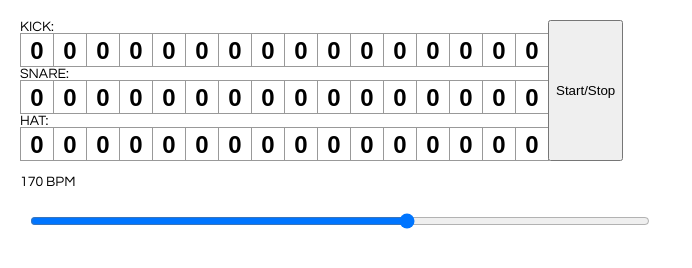
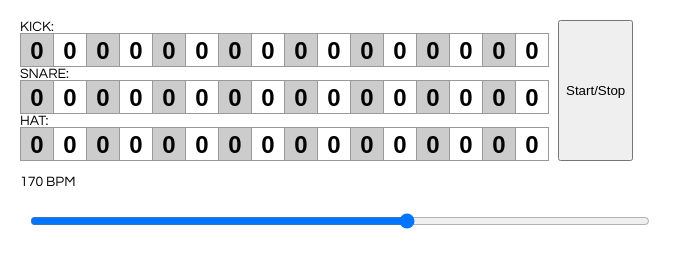
Before and after one commit to cgibbs/react-sequencer, a React app: page / in a window 1280 px wide. Shown: the whole page, without its empty margins (0-692 px from the left). Built offline with nearby package versions, Linux system fonts and the light colour scheme; no server answers.

Commit message:
some CSS changes for readability, some experiments for future aesthetic changes

```diff
--- a/package.json
+++ b/package.json
@@ -1,6 +1,6 @@
 {
   "name": "sequencer-react",
-  "version": "0.1.2",
+  "version": "0.1.3",
   "homepage": "https://cgibbs.github.io/react-sequencer",
   "private": true,
   "dependencies": {
--- a/src/index.css
+++ b/src/index.css
@@ -53,3 +53,11 @@ ol, ul {
   width: 50%;
   margin: 10px;
 }
+
+.even {
+  background-color: #CCC;
+}
+
+.startStop {
+  margin-left: 10px;
+}
--- a/src/index.js
+++ b/src/index.js
@@ -8,7 +8,10 @@ import {Howl} from 'howler';
 
 function Step(props) {
   return (
-    <button className="square" onClick={props.onClick}>
+    <button className={
+      "square" +
+      ((props.step % 2 === 0) ? " even" : " odd")
+    } onClick={props.onClick}>
       {props.value ? 1 : 0}
     </button>
   )
@@ -33,6 +36,8 @@ class SequencerRow extends React.Component {
   renderStep(i) {
     return (
       <Step
+        step={i}
+        stepNumber={this.state.stepNumber}
         value={this.state.sequencer[i]}
         onClick={() => this.handleClick(i)}
       />
@@ -72,9 +77,6 @@ class Game extends React.Component {
       stepNumber: 0,
     }
 
-    // this.kickSound = new Audio(BD);
-    // this.snareSound = new Audio(SD);
-    // this.hatSound = new Audio(HH);
     this.kickSound = new Howl({
       src: BD,
     })
@@ -118,21 +120,19 @@ class Game extends React.Component {
     this.setState({
       stepNumber: (this.state.stepNumber + 1) % 16,
     })
-    console.log(this.state);
+    this.render();
   }
 
   handleInputChange = event => {
     const bpm = event.target.value;
 
     if (this.state.playing) {
-      // stop old timer and start a new one
       clearInterval(this.timer);
       this.timer = setInterval(() => this.playSounds(), (15 / bpm) * 1000);
       this.setState({
         bpm
       });
     } else {
-      // otherwise, just update the bpm
       this.setState({ bpm });
     }
   };
@@ -145,23 +145,26 @@ class Game extends React.Component {
             <span>
               KICK:
             <SequencerRow
+              stepNumber={this.state.stepNumber}
               sequencer={this.state.sequencers.kickSeq}
             />
             </span>
             <span>
               SNARE:
             <SequencerRow
+              stepNumber={this.state.stepNumber}
               sequencer={this.state.sequencers.snareSeq}
             />
             </span>
             <span>
               HAT:
             <SequencerRow
+              stepNumber={this.state.stepNumber}
               sequencer={this.state.sequencers.hatSeq}
             />
             </span>
           </div>
-          <button onClick={this.startStop}>
+          <button className="startStop" onClick={this.startStop}>
             Start/Stop
           </button>
         </div>
```
